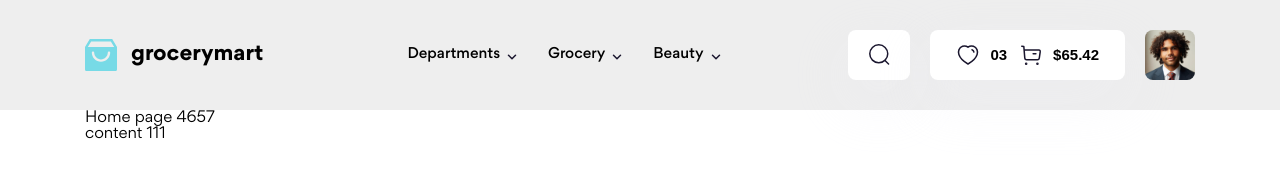
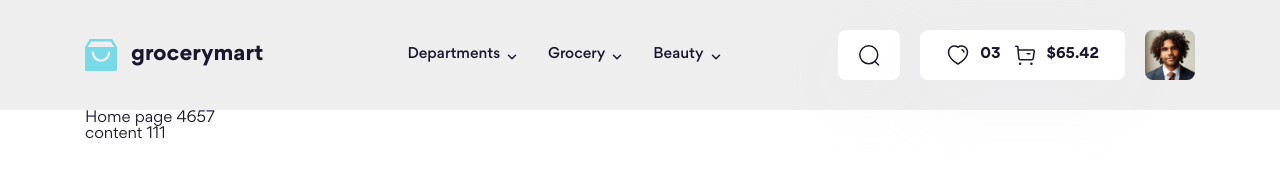
Before and after one commit to ManhThang203/project-htmlcss-08, a website: page index.html in a window 1280 px wide. Drawn offline with Linux system fonts and the light colour scheme.

Commit message:
finished Header

```diff
--- a/scss/base/_base.scss
+++ b/scss/base/_base.scss
@@ -5,12 +5,17 @@
 ::before{
      box-sizing: border-box;
 }
+:root {
+    --text-color:#1A162E;
+    --icon-color: brightness(0) saturate(100%) invert(6%) sepia(32%) saturate(2861%) hue-rotate(228deg) brightness(92%) contrast(93%);;
+}
 html{
     font-size: 62.5%;
 }
 body{
     font-size: 1.6rem;
     font-family: Gordita,sans-serif;
+    color: var(--text-color);
 }
 a
 {
@@ -22,4 +27,12 @@
     outline: none;
     background: transparent;
 }
+// reset 4 the
+button, input, template, select{
+    font-family: inherit;
+    color: inherit;
+}
+.icon{
+    filter: var(--icon-color);
+}
 //END RETSET CSS
--- a/scss/layout/_header.scss
+++ b/scss/layout/_header.scss
@@ -1,22 +1,23 @@
+%flexItemsCenter{
+    display: flex;
+    align-items: center;
+}
 .header{
     background: #eee;
 }
 .top-bar{
-    display: flex;
-    align-items: center;
+   @extend %flexItemsCenter;
     padding: 30px 0;
 }
 .navbar{
    margin-left: 144px;
    margin-right: auto;
    &__list {
-    display: flex;
-    align-items: center;
+    @extend %flexItemsCenter;
     gap: 30px;
    }
    &__link {
-    display: flex;
-    align-items: center;
+    @extend %flexItemsCenter;
     gap: 6px;
     font-size: 1.5rem;
     font-weight: 500;
@@ -27,12 +28,10 @@
    }
 }
 .top-atc{
-    display: flex;
-    align-items: center;
+    @extend %flexItemsCenter;
     gap: 20px;
     &__group{
-        display: flex;
-        align-items: center;
+        @extend %flexItemsCenter;
         min-width: 50px;
         height:  50px;
         border-radius: 8px;
@@ -43,9 +42,9 @@
         padding: 13px;
     }
     &__btn{
-        display: flex;
-        align-items: center;
+        @extend %flexItemsCenter;
         gap: 10px;
+        cursor: pointer;
     }
     &__title{
             //styleName: Medium 15;
@@ -62,7 +61,7 @@
         border-radius: 8px;
         object-fit: cover;
         display: block;
-        //display: flex;
+        cursor: pointer;
     }
 
 }
--- a/template/header.html
+++ b/template/header.html
@@ -1,10 +1,10 @@
 <div class="container">
     <div class="top-bar">
         <!-- Logo -->
-        <div class="logo">
+        <a href="./" class="logo">
             <img src="./assets/icons/logo.svg" alt="Logo" class="logo__img">
             <h1 class="logo__title">grocerymart</h1>
-        </div>
+        </a>
 
         <!-- Navbar -->
         <nav class="navbar">
@@ -12,19 +12,19 @@
                 <li>
                     <a href="#!" class="navbar__link">
                         Departments
-                        <img src="./assets/icons/arrow-down.svg" alt="Arrow-down" class="navbar__arrow">
+                        <img src="./assets/icons/arrow-down.svg" alt="Arrow-down" class="icon navbar__arrow">
                     </a>
                 </li>
                 <li>
                     <a href="#!" class="navbar__link">
                         Grocery
-                        <img src="./assets/icons/arrow-down.svg" alt="Arrow-down" class="navbar__arrow">
+                        <img src="./assets/icons/arrow-down.svg" alt="Arrow-down" class="icon navbar__arrow">
                     </a>
                 </li>
                 <li>
                     <a href="#!" class="navbar__link">
                         Beauty
-                        <img src="./assets/icons/arrow-down.svg" alt="Arrow-down" class="navbar__arrow">
+                        <img src="./assets/icons/arrow-down.svg" alt="Arrow-down" class="icon navbar__arrow">
                     </a>
                 </li>
             </ul>
@@ -32,20 +32,20 @@
         <!-- Actions -->
         <div class="top-atc">
             <div class="top-atc__group">
-                <button class="top-act__btn">
-                    <img src="./assets/icons/search.svg" alt="" class="top-act__img">
+                <button class="top-atc__btn">
+                    <img src="./assets/icons/search.svg" alt="" class=" icon  top-act__img">
                 </button>
             </div>
 
             <div class="top-atc__group">
                 <button class="top-atc__btn">
-                    <img src="./assets/icons/heart.svg" alt="" class="top-atc__img">
+                    <img src="./assets/icons/heart.svg" alt="" class="icon top-atc__img">
                     <span class="top-atc__title">03</span>
                 </button>
                 <!-- separate: phan chia -->
                 <div class="top-atc__separate"></div>
                 <button class="top-atc__btn">
-                    <img src="./assets/icons/buy.svg" alt="" class="top-atc__img">
+                    <img src="./assets/icons/buy.svg" alt="" class="icon top-atc__img">
                     <span class="top-atc__title">$65.42</span>
                 </button>
             </div>
```
Also changed, not shown: assets/css/main.css, 1 other file.
